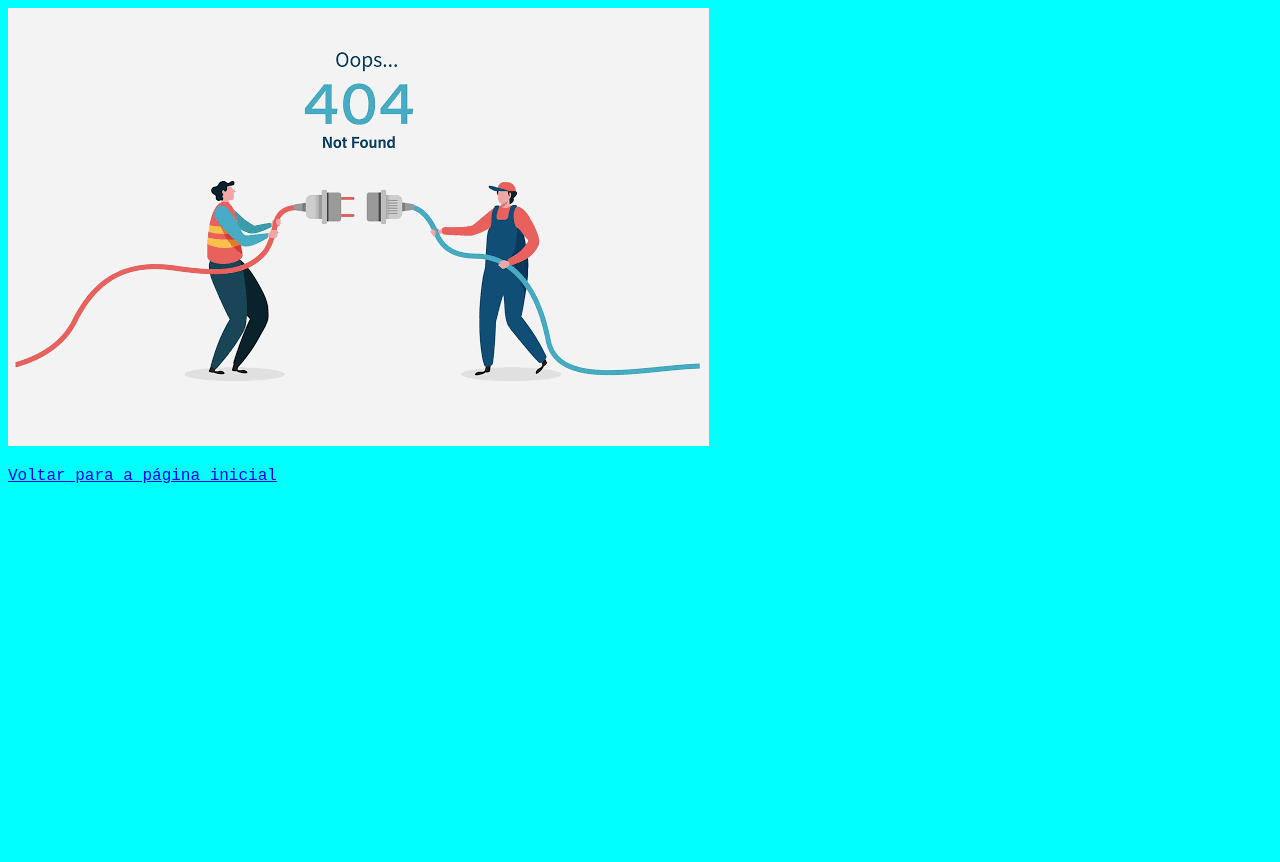
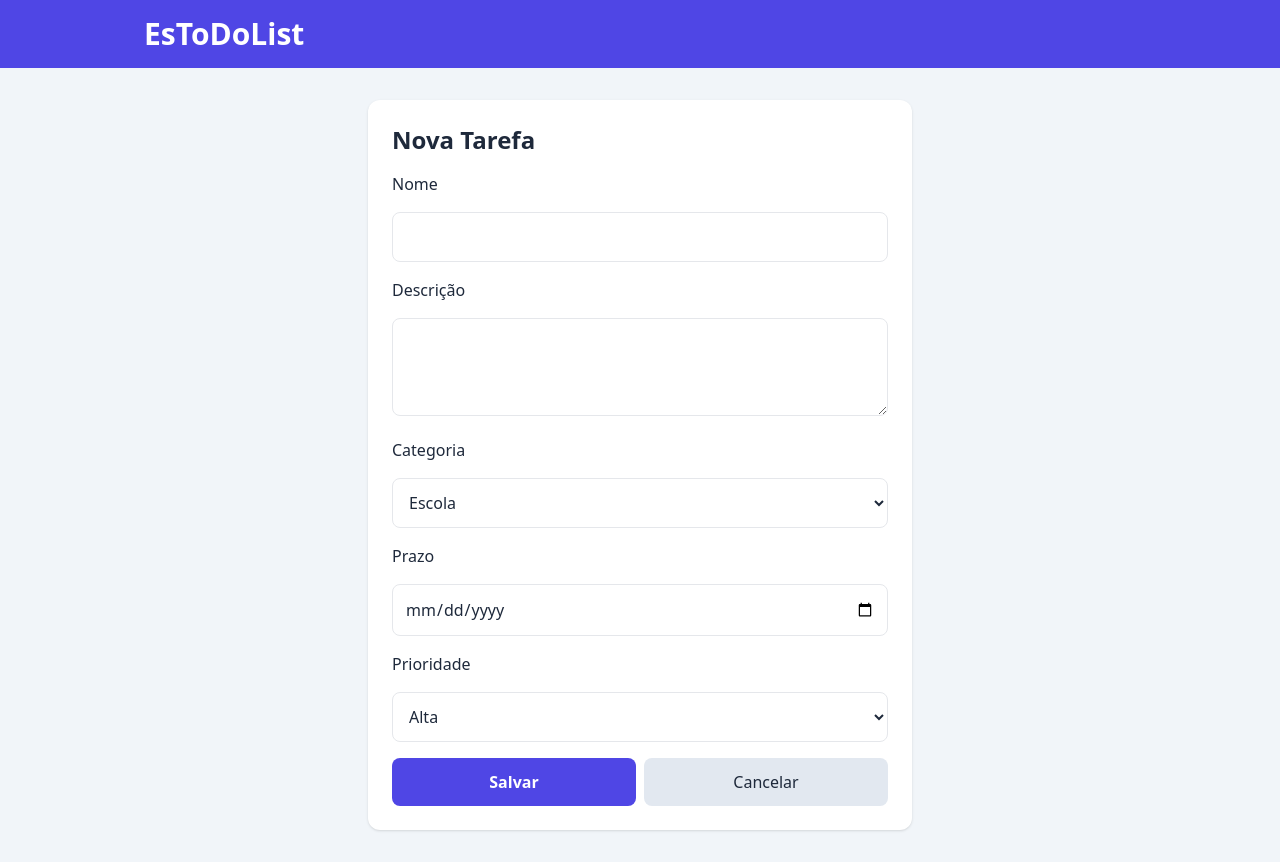
Before and after one commit to aliceminaif/estodolistweb, a Flask app: page /adicionar in a window 1280 px wide. Before the commit the page ends 483 px from the top, so only its background shows below. Run offline with Flask 3, Linux system fonts and the light colour scheme; some libraries are stand-ins or nearby versions.

Commit message:
Add task validation and form handling; implement flash messages for user feedback

```diff
--- a/app.py
+++ b/app.py
@@ -1,5 +1,5 @@
-from flask import Flask, render_template, request, session, redirect
-from database import consultar_tarefa
+from flask import Flask, render_template, request, session, redirect, flash
+from database import consultar_tarefa, inserir_tarefa
 
 app = Flask(__name__)
 app.secret_key = "senai" #exigencia para toda vez que se cria a sessão
@@ -7,6 +7,27 @@ app.secret_key = "senai" #exigencia para toda vez que se cria a sessão
 
 ADM_EMAIL = "aliceminaif123@gmail.com"
 ADM_SENHA = "12345678"
+CATEGORIAS = ["Escola", "Trabalho", "Projetos", "Pessoal", "Saúde", "Outros"]
+
+def validar_tarefa(nome,descricao, categoria, prazo, prioridade):
+    erros = []
+    if len(nome) < 5 or len(nome) > 30 or nome.isdigit():
+        erros.append("Nome: de 5 a 30 caracteries, são só números.")
+    if len(descricao) > 100:
+        erros.append("Descrição: No máximo 100 caracteres.")
+    if len(categoria) < 5 or len(categoria) > 30 or categoria.isdigit():
+        erros.append("Categoria: de 5 a 30 caracteres, não só números.")
+    if prioridade not in ("ALTA", "MEDIA", "BAIXA"):
+        erros.append("Prioridade inválida.")
+    try:
+        data = date.fromisoformat(prazo)
+        if data < date.today():
+            erros.append("Prazo: a data não pode ser no passado.")
+
+    except ValueError:
+        erros.append("Prazo: informe uma data válida.")
+    return erros
+
 
 @app.route("/") # Home page / Pagina inicial
 def index():
@@ -44,6 +65,30 @@ def logout():
 def not_found(erro):
     return render_template("erro404.html")
 
+@app.route("/adicionar", methods=["GET", "POST"])
+def adicionar():
+    if request.method == "GET":
+        return render_template("formulario.html", categorias=CATEGORIAS, dados={}, erros=[])
+
+    # POST: ler o que veio do formulário
+    nome_tarefa = request.form.get("nome_tarefa", "").strip()
+    descricao = request.form.get("descricao", "").strip()
+    categoria = request.form.get("categoria", "").strip()
+    data_prazo = request.form.get("data_prazo", "")
+    prioridade = request.form.get("prioridade", "")
+
+    erros = validar_tarefa(nome_tarefa, descricao, categoria,
+                            data_prazo, prioridade)
+
+    if erros:
+        return render_template("formulario.html", categorias=CATEGORIAS,
+                                dados=request.form, erros=erros)
+
+    if inserir_tarefa(nome_tarefa, descricao, categoria, data_prazo, prioridade):
+        flash("Tarefa adicionada com sucesso!")
+    else:
+        flash("Não foi possível salvar. Confira a conexão com o banco.")
+    return redirect("/")
 
 
 
--- /dev/null
+++ b/templates/_mensagens.html
@@ -0,0 +1,9 @@
+{% with mensagens = get_flashed_messages() %}
+    {% if mensagens %}
+        <div class="max-w-5xl mx-auto px-4 pt-4 space-y-2">
+            {% for m in mensagens %}
+                <p class="bg-indigo-100 text-indigo-800 rounded-lg px-3 py-2">{{ m }}</p>
+            {% endfor %}
+        </div>
+    {% endif %}
+{% endwith %}
--- a/templates/base.html
+++ b/templates/base.html
@@ -14,6 +14,7 @@
         </div>
     </header>
 
+    {% include "_mensagens.html" %}
     {% block content %}
     {% endblock %}
 
--- /dev/null
+++ b/templates/formulario.html
@@ -0,0 +1,54 @@
+{% extends "base.html" %}
+{% block title %} Tarefa | EsToDoList{% endblock %}
+{% block content %}
+
+    <main class="max-w-xl mx-auto px-4 py-8">
+        <form action="/adicionar" method="post" class="bg-white rounded-xl shadow p-6 space-y-4">
+            <h2 class="text-2xl font-bold">Nova Tarefa</h2>
+
+            {% if erros %}
+                <ul class="bg-red-100 text-red-700 rouded-lg px-4 px-4 py-3 space-y-1">
+                    {% for erro in erros %}
+                        <li> {{ erro }}</li>
+                    {% endfor %}
+                </ul>
+            {% endif %}
+
+            <label for="nome_tarefa" class="block font-medium">Nome</label>
+            <input type="text" id="nome_tarefa" name="nome_tarefa" value="{{ dados.nome_tarefa }}" required
+                class="w-full border rounded-lg p-3 focus:ring-2 focus:ring-indigo-400">
+            <label for="descricao" class="block font-medium">Descrição</label>
+            <textarea name="descricao" id="descricao" rows="3"
+                class="w-full border rounded-lg p-3 focus:ring-2 focus:ring-indigo-400">{{ dados.descricao or "" }}</textarea>
+
+            <label for="categoria" class="block font-medium">Categoria</label>
+            <select id="categoria" name="categoria" required class="w-full border rounded-lg p-3 bg-white">
+                {% for c in categorias %}
+                    <option value="{{ c }}" {% if dados.categoria == c %}selected{% endif %}>
+                        {{ c }}
+                    </option>
+                {% endfor %}
+            </select>
+
+            <label for="data_prazo" class="block font-medium">Prazo</label>
+            <input type="date" id="data_prazo" name="data_prazo" value="{{ dados.data_prazo }}" required
+                class="w-full border rounded-lg p-3 focus:ring-2 focus:ring-indigo-400">
+
+            <label for="prioridade" class="block font-medium">Prioridade</label>
+            <select id="prioridade" name="prioridade" required class="w-full border rounded-lg p-3 bg-white">
+                <option value="ALTA" {% if dados.prioridade == "ALTA" %}selected{% endif %}>Alta</option>
+                <option value="MEDIA" {% if dados.prioridade == "MEDIA" %}selected{% endif %}>Média</option>
+                <option value="BAIXA" {% if dados.prioridade == "BAIXA" %}selected{% endif %}>Baixa</option>
+            </select>
+
+            <div class="flex gap-2">
+                <button type="submit" class="flex-1 bg-indigo-600 text-white rounded-lg p-3 font-semibold">
+                    Salvar
+                </button>
+                <a href="/" class="flex-1 text-center rounded-lg p-3 bg-slate-200">
+                    Cancelar
+                </a>
+            </div>
+        </form>
+    </main>
+{% endblock %}
```
Also changed, not shown: templates/index.html (+6 -1 lines).
